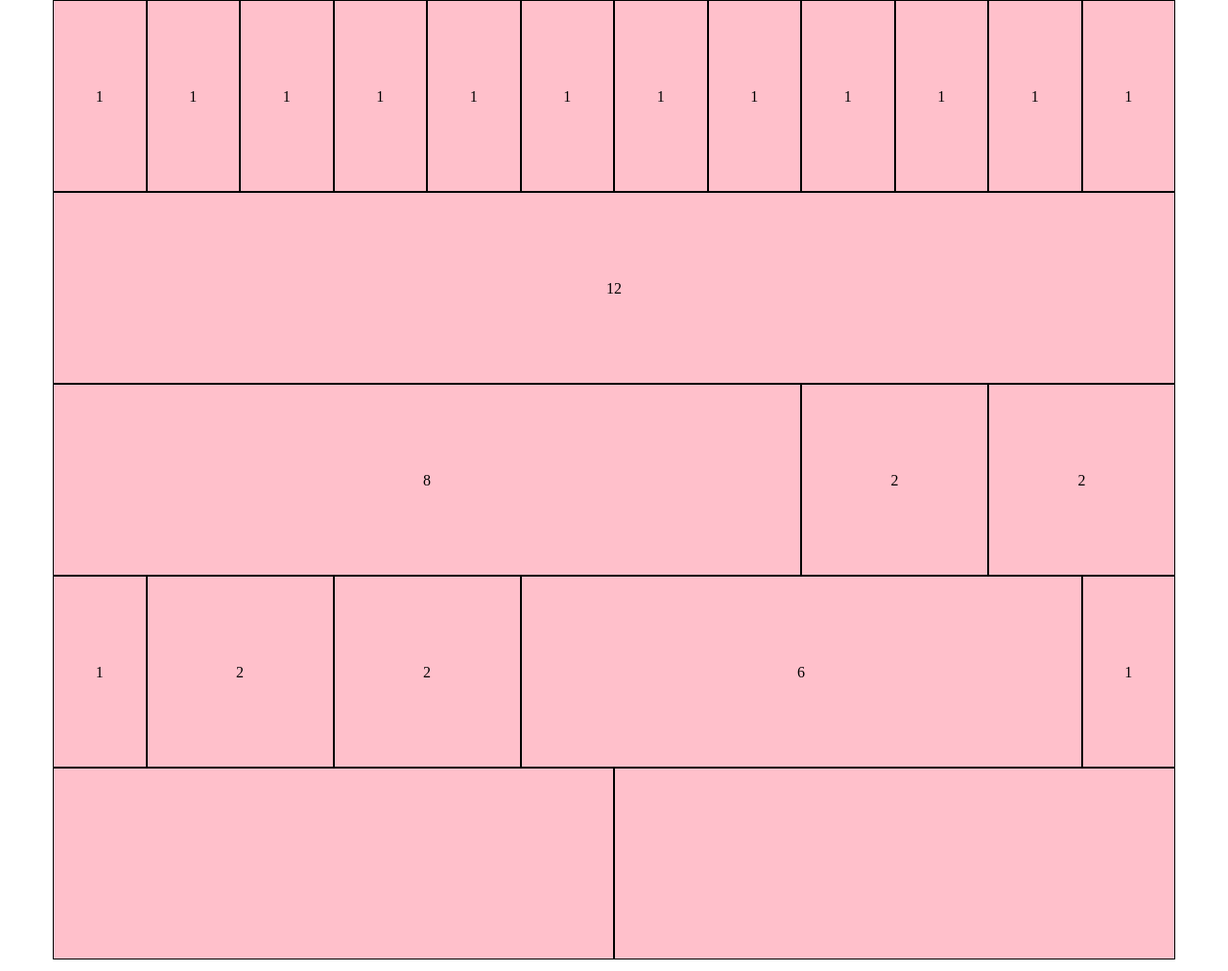
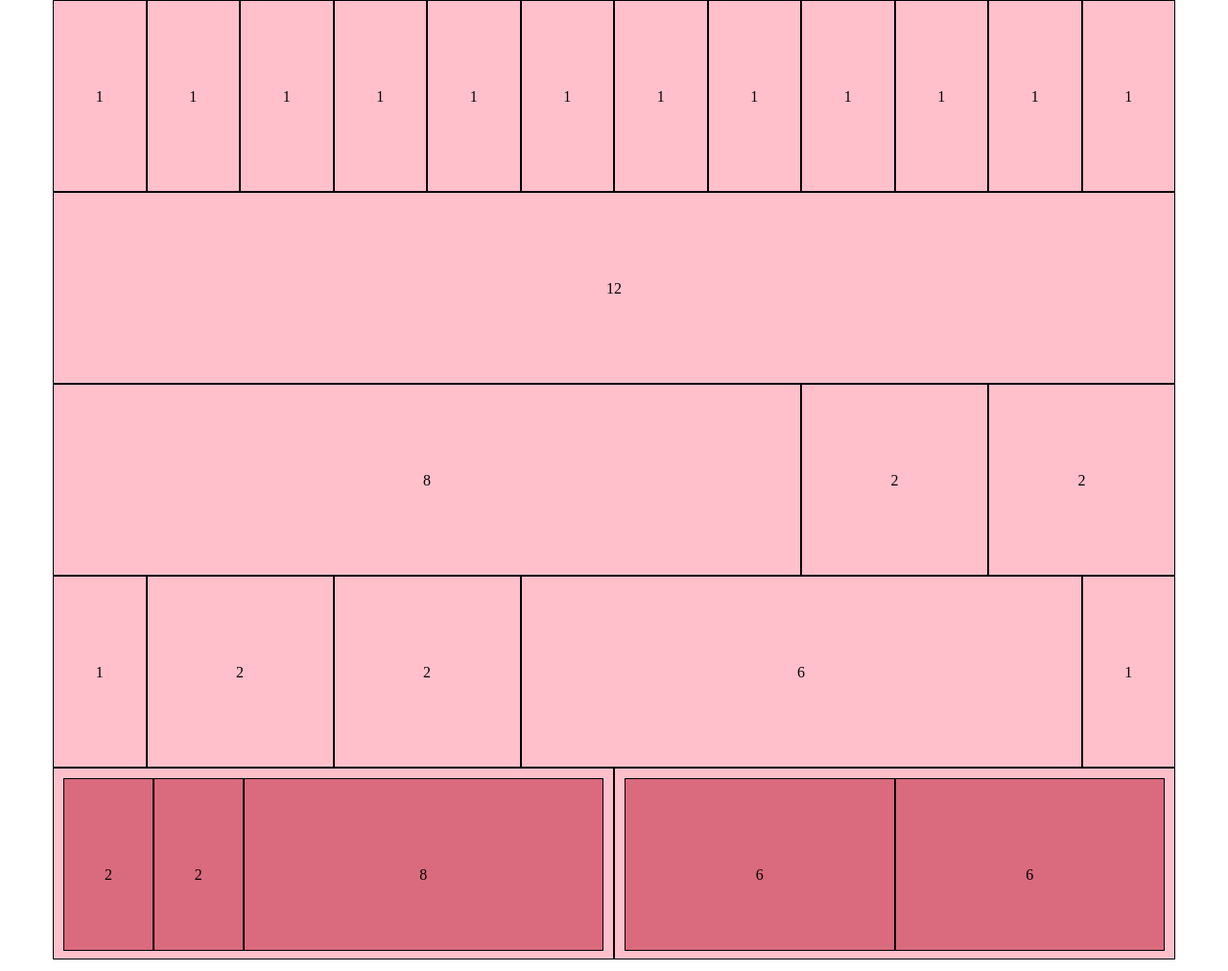
Before and after one commit to ilariamammucari/html-css-12bool, a plain HTML site: page 12 colonne/index.html in a window 1280 px wide. Shown: the whole page at 96% size. Drawn offline with Linux system fonts and the light colour scheme.

Commit message:
add exercise 12 bool

```diff
--- a/12 colonne/css/style.css
+++ b/12 colonne/css/style.css
@@ -12,3 +12,11 @@
 .row [class*="col-"] {
   background-color: pink;
 }
+
+.row .row {
+  padding: 10px;
+}
+
+.row .row [class*="col-"] {
+  background-color: rgb(218, 106, 125);
+}
--- a/12 colonne/index.html
+++ b/12 colonne/index.html
@@ -51,8 +51,19 @@
 
 	<div class="container">
 		<div class="row">
-			<div class="col-6"></div>
-			<div class="col-6"></div>
+			<div class="col-6">
+        <div class="row">
+          <div class="col-2"><span>2</span></div>
+          <div class="col-2"><span>2</span></div>
+          <div class="col-8"><span>8</span></div>
+        </div>
+      </div>
+			<div class="col-6">
+        <div class="row">
+          <div class="col-6"><span>6</span></div>
+          <div class="col-6"><span>6</span></div>
+        </div>
+      </div>
 		</div>
 	</div>
 </body>
```
